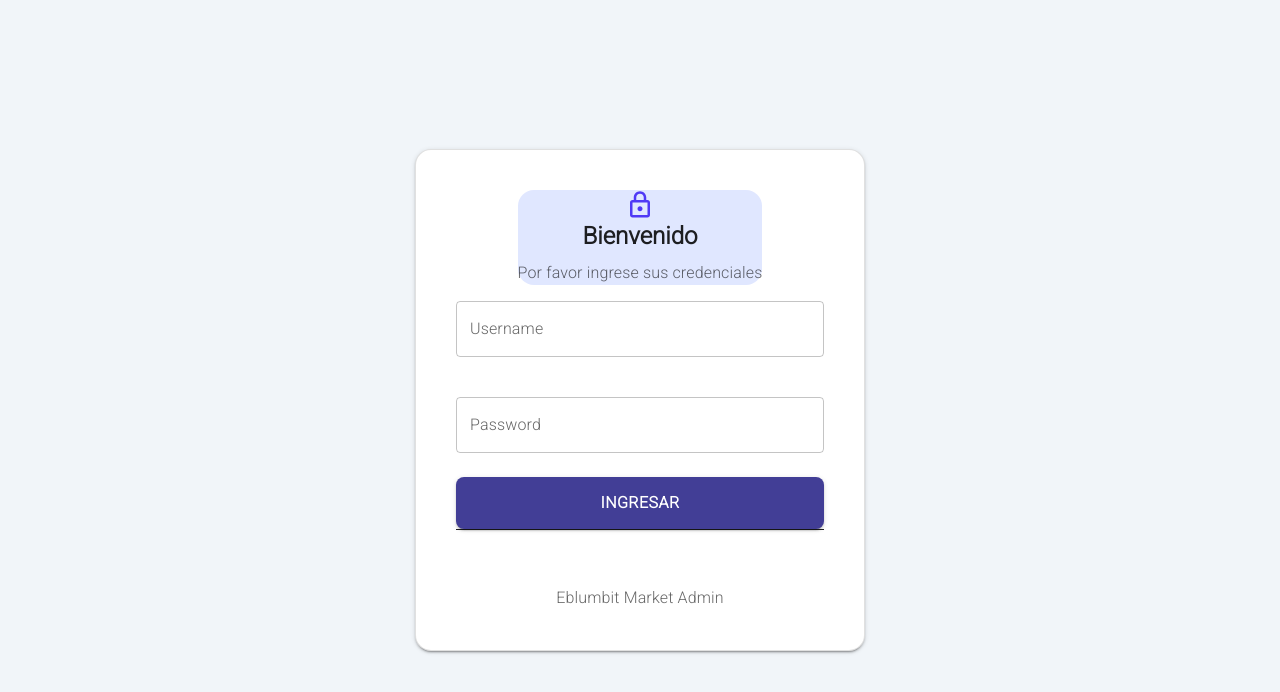
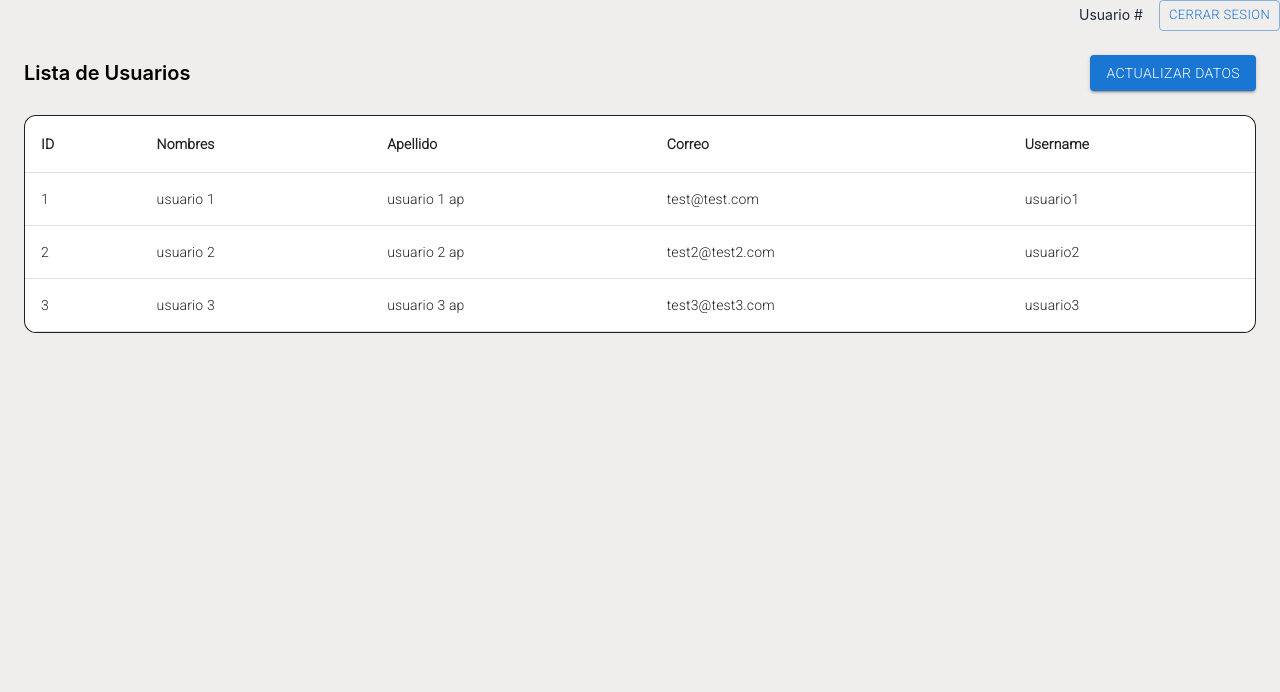
Before and after one commit to Davp94/eblumbit-admin-v6, a React (Vite) app: page /dashboard/usuarios in a window 1280 px wide. Before the commit this address led to /login. Shown: the top 692 px of the page. Built offline with nearby package versions, Linux system fonts and the light colour scheme; no server answers.

Commit message:
table & custom components

```diff
--- /dev/null
+++ b/src/common/components/TextFieldComponent.tsx
@@ -0,0 +1,40 @@
+import { TextField, type TextFieldVariants } from "@mui/material";
+import { Controller, type RegisterOptions } from "react-hook-form";
+
+interface TextFieldComponentProps {
+  label: string;
+  placeholder?: string;
+  control: any;
+  name: string;
+  rules?: RegisterOptions | null;
+  variant: TextFieldVariants | undefined;
+}
+function TextFieldComponent({
+  name,
+  control,
+  rules,
+  label,
+  placeholder,
+  variant
+}: TextFieldComponentProps) {
+  return (
+    <>
+      <Controller
+        name={name}
+        control={control}
+        rules={rules ? rules : undefined}
+        render={({ field, fieldState }) => (
+          <TextField
+            {...field}
+            label={label}
+            variant={variant}
+            placeholder={placeholder}
+            error={!!fieldState.error}
+            helperText={fieldState.error?.message}
+          />
+        )}
+      />
+    </>
+  );
+}
+export default TextFieldComponent;
--- /dev/null
+++ b/src/components/usuarios/UsuariosForm.tsx
@@ -0,0 +1,48 @@
+import { useForm } from "react-hook-form";
+import type { UsuariosResponse } from "../../types/usuarios/UsuariosResponse";
+import { Box } from "@mui/material";
+import TextFieldComponent from "../../common/components/TextFieldComponent";
+
+interface UsuariosFormProps {
+    usuario?: UsuariosResponse | null;
+    flagAction: number;
+}
+function UsuariosForm ({usuario, flagAction}: UsuariosFormProps) {
+
+    const {
+        control,
+        reset,
+        getValues,
+        handleSubmit,
+        watch
+    } = useForm({
+        defaultValues: {
+            id: 0,
+            username: '',
+            nombres: '',
+            apellidos: '',
+            correo: '',
+            roles: []
+        },
+    });
+    return(
+        <Box>
+            <form>
+                <TextFieldComponent
+                    control={control}
+                    name="nombres"
+                    label="Nombres"
+                    variant="outlined"
+                />
+                <TextFieldComponent
+                    control={control}
+                    name="apellidos"
+                    label="Apellidos"
+                    variant="outlined"
+                />
+            </form>
+        </Box>
+    )
+}
+
+export default UsuariosForm;
--- a/src/components/usuarios/UsuariosPage.tsx
+++ b/src/components/usuarios/UsuariosPage.tsx
@@ -1,10 +1,53 @@
+import { useState } from "react";
+import type { UsuariosResponse } from "../../types/usuarios/UsuariosResponse";
+import UsuariosTable from "./UsuariosTable";
+import { useUsuarios } from "../../hooks/useUsuarios";
+import { Box, Button, Stack } from "@mui/material";
 function UsuariosPage() {
-
-    return (
-        <>
-            <h1>usuarios Page</h1>
-        </>
-    );
+  const { data, isLoading, isError, error, refetch } = useUsuarios();
+  const [usuarios] = useState<UsuariosResponse[]>([
+    {
+      id: 1,
+      nombres: "usuario 1",
+      apellidos: "usuario 1 ap",
+      username: "usuario1",
+      correo: "test@test.com",
+      rolIds: [1, 2],
+      sucursalId: [1, 2],
+    },
+    {
+      id: 2,
+      nombres: "usuario 2",
+      apellidos: "usuario 2 ap",
+      username: "usuario2",
+      correo: "test2@test2.com",
+      rolIds: [1, 2],
+      sucursalId: [1, 2],
+    },
+    {
+      id: 3,
+      nombres: "usuario 3",
+      apellidos: "usuario 3 ap",
+      username: "usuario3",
+      correo: "test3@test3.com",
+      rolIds: [1, 2],
+      sucursalId: [1, 2],
+    },
+  ]);
+  return (
+    <Box sx={{p: 3}}>
+      <Stack
+        direction={'row'} spacing={2} sx={{alignItems: 'center', justifyContent: 'space-between', mb: 3}}>
+        <Box>
+          <p className="text-xl font-semibold">Lista de Usuarios</p>
+        </Box>
+        <Button variant="contained" onClick={() => refetch()}>
+          Actualizar Datos
+        </Button>
+      </Stack>
+      <UsuariosTable usuarios={usuarios} />
+    </Box>
+  );
 }
 
 export default UsuariosPage;
--- /dev/null
+++ b/src/components/usuarios/UsuariosTable.tsx
@@ -0,0 +1,83 @@
+import { useState } from "react";
+import type { UsuariosResponse } from "../../types/usuarios/UsuariosResponse";
+import TableContainer from "@mui/material/TableContainer";
+import Paper from "@mui/material/Paper";
+import Table from "@mui/material/Table";
+import TableHead from "@mui/material/TableHead";
+import TableBody from "@mui/material/TableBody";
+import TableCell from "@mui/material/TableCell";
+import TableRow from "@mui/material/TableRow";
+import Alert from "@mui/material/Alert";
+
+interface UsuariosTableProps {
+    usuarios: UsuariosResponse[];
+    loading?: boolean;
+    error?: string | null;
+}
+function UsuariosTable({usuarios, loading, error}: UsuariosTableProps) {
+
+    const [columns] = useState(['ID', 'Nombres', 'Apellido', 'Correo', 'Username']);
+
+    return (
+        <TableContainer
+            component={Paper}
+            elevation={0}
+            sx={{
+                border: '1px solid',
+                borderRadius: 3,
+                overflowX: 'auto'
+            }}
+        >
+            <Table sx={{minWidth: 900}}>
+                <TableHead>
+                    <TableRow>
+                        {columns.map((column)=>(
+                        <TableCell
+                            key={column}
+                            sx={{fontWeight: 700}}
+                        >
+                            {column}
+                        </TableCell>
+                        ))}
+                    </TableRow>
+
+                </TableHead>
+                <TableBody>
+                    {loading && (
+                        <TableRow>
+                            <TableCell colSpan={columns.length} align="center">
+                                <p>Cargando usuarios...</p>
+                            </TableCell>
+                        </TableRow>
+                    )}
+                    {!loading && error && (
+                        <TableRow>
+                            <TableCell colSpan={columns.length} align="center">
+                                <Alert severity="error">{error}</Alert>
+                            </TableCell>
+                        </TableRow>
+                    )}
+                    {!loading && !error && usuarios.length === 0 && (
+                        <TableRow>
+                            <TableCell colSpan={columns.length} align="center">
+                                <p>No hay usuarios registrados</p>
+                            </TableCell>
+                        </TableRow>
+                    )}
+                    {!loading && !error && usuarios.map((usuario) => (
+                        <TableRow key={usuario.id}>
+                            <TableCell>{usuario.id}</TableCell>
+                            <TableCell>{usuario.nombres}</TableCell>
+                            <TableCell>{usuario.apellidos}</TableCell>
+                            <TableCell>{usuario.correo}</TableCell>
+                            <TableCell>{usuario.username}</TableCell>
+                        </TableRow>
+                    ))}
+                </TableBody>
+            </Table>
+
+        </TableContainer>
+    );
+}
+
+export default UsuariosTable;
--- /dev/null
+++ b/src/hooks/useUsuarios.tsx
@@ -0,0 +1,9 @@
+import { useQuery } from "@tanstack/react-query"
+import { usuarioService } from "../services/usuarios/UsuariosService";
+
+export const useUsuarios = ()  => {
+    return useQuery({
+        queryKey: ['usuarios'],
+        queryFn: usuarioService.getAll
+    });
+}
--- a/src/layout/MainLayout.tsx
+++ b/src/layout/MainLayout.tsx
@@ -5,7 +5,7 @@ import Topbar from "./Topbar";
 function MainLayout() {
     return (
         <div>
-            <Sidebar/>
+            {/* <Sidebar/> */}
             <div>
                 <Topbar/>
                 <main>
--- a/src/routes/ProtectedRoute.tsx
+++ b/src/routes/ProtectedRoute.tsx
@@ -6,9 +6,9 @@ function ProtectedRoute() {
     const isAuthenticated = useAuthStore(selectIsAuthenticated);
     // const location = useLocation();
 
-    if(!isAuthenticated) {
-        return <Navigate to={'/login'} replace/>
-    }
+    // if(!isAuthenticated) {
+    //     return <Navigate to={'/login'} replace/>
+    // }
 
     return <Outlet />
 }
--- /dev/null
+++ b/src/services/usuarios/UsuariosService.ts
@@ -0,0 +1,10 @@
+import { apiClient } from "../../config/service.config";
+import type { UsuariosResponse } from "../../types/usuarios/UsuariosResponse";
+
+export const usuarioService = {
+    getAll: async (): Promise<UsuariosResponse[]> => {
+        const {data} = await apiClient.get<UsuariosResponse[]>('/usuarios');
+        return data;
+    }
+
+}
--- /dev/null
+++ b/src/types/usuarios/UsuariosResponse.ts
@@ -0,0 +1,9 @@
+export interface UsuariosResponse {
+    id: number;
+    username: string;
+    correo: string;
+    nombres: string;
+    apellidos: string;
+    rolIds: number[];
+    sucursalId: number[];
+}
```
